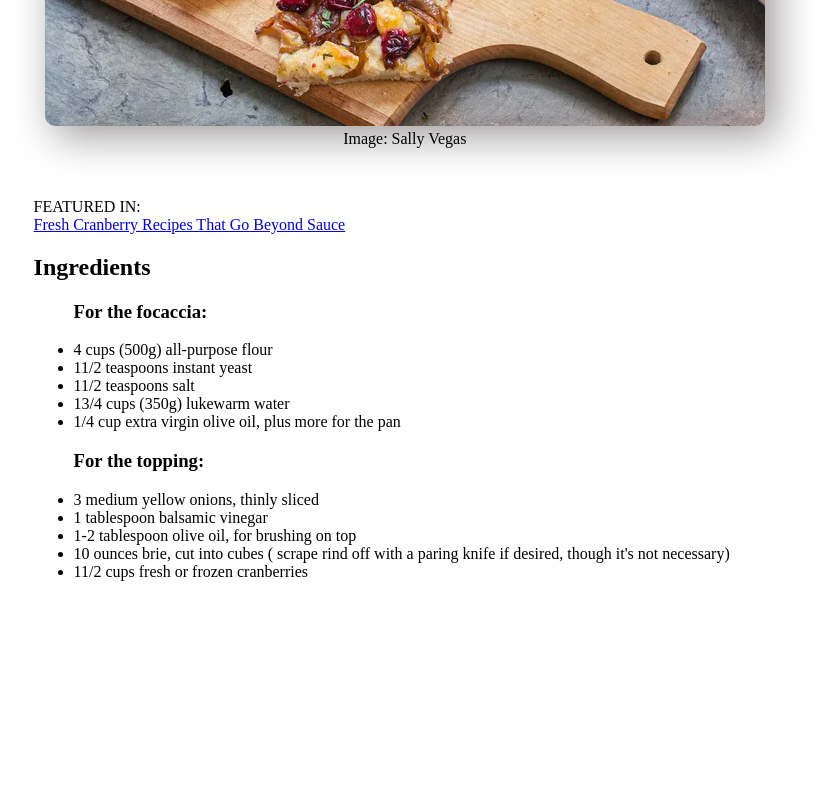
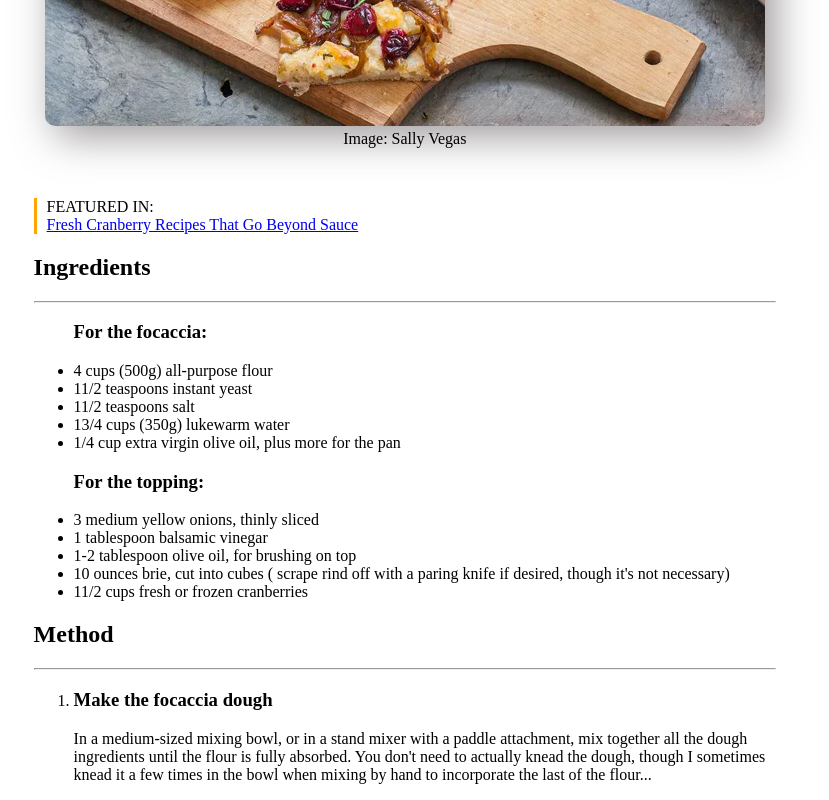
Before and after one commit to Cecchy2/u1d3, a plain HTML site: page index.html in a window 1280 px wide. Shown: the part 748-1548 px from the top of the page, without its empty margins (248-1077 px from the left). Before the commit the page ends 1345 px from the top, so only its background shows below. Drawn offline with Linux system fonts and the light colour scheme.

Commit message:
Completata la section method

```diff
--- a/index.html
+++ b/index.html
@@ -37,6 +37,7 @@
     <section class="due">
       <article class="focaccia">
         <h2>Ingredients</h2>
+        <hr />
         <ul>
           <h3>For the focaccia:</h3>
           <li>4 cups (500g) all-purpose flour</li>
@@ -57,5 +58,17 @@
         </ul>
       </article>
     </section>
+    <section class="method">
+      <h2>Method</h2>
+      <hr />
+      <ol>
+        <li><h3>Make the focaccia dough</h3></li>
+        <p>
+          In a medium-sized mixing bowl, or in a stand mixer with a paddle attachment, mix together all the dough ingredients until the flour is fully absorbed.
+          You don't need to actually knead the dough, though I sometimes knead it a few times in the bowl when mixing by hand to incorporate the last of the
+          flour...
+        </p>
+      </ol>
+    </section>
   </body>
 </html>
--- a/style.css
+++ b/style.css
@@ -25,6 +25,8 @@ main{
 .featured{
     text-align: left;
     margin-top: 50px;
+    border-left: solid 3px orange;
+    padding-left: 10px;
 }
 .featured p{
     margin: 0;
```
